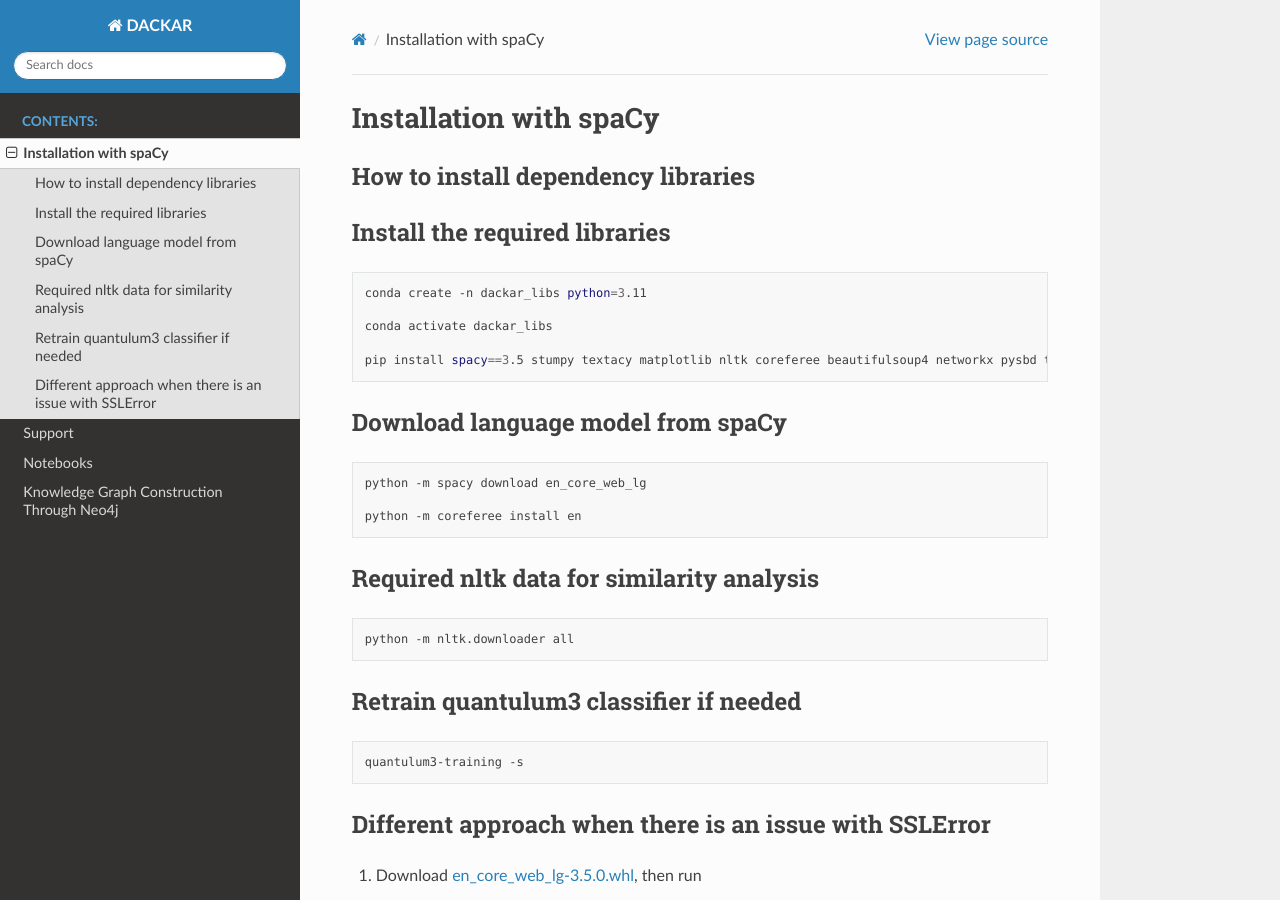
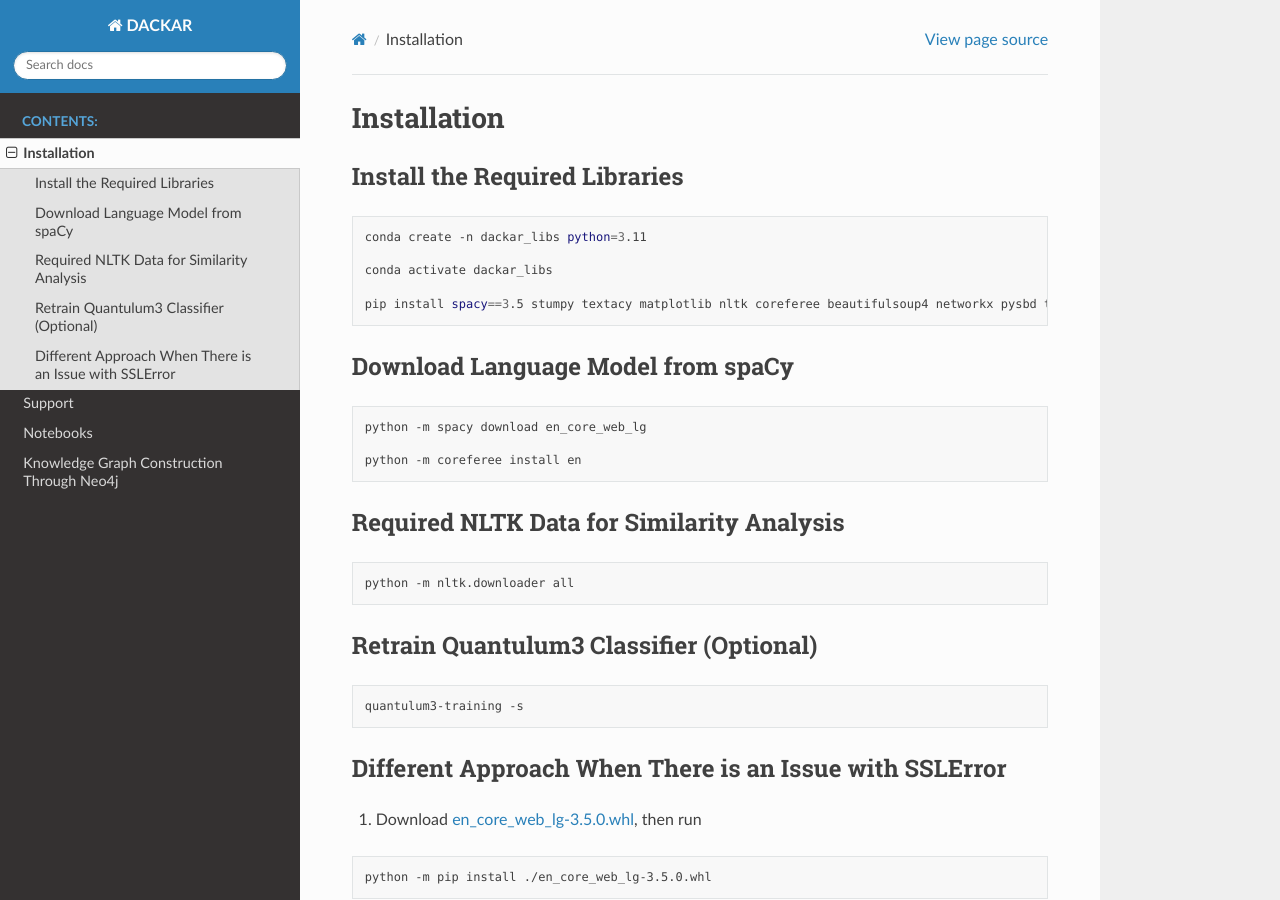
Before and after one commit to idaholab/DACKAR, a Sphinx documentation site: the page built from docs/install_spacy3.5.rst, in a window 1280 px wide and 900 px high. Built offline with Sphinx 7.4.7 and the Read the Docs theme 3.1.0, drawn with Linux system fonts in a browser that asks for light colours; formulas are drawn with MathJax 3; pages that are not in the unit, such as notebooks, are missing from menus.

Commit message:
a couple of format changes

```diff
--- a/docs/install_spacy3.5.rst
+++ b/docs/install_spacy3.5.rst
@@ -1,11 +1,8 @@
-=======================
-Installation with spaCy
-=======================
+============
+Installation
+============
 
-How to install dependency libraries
------------------------------------
-
-Install the required libraries
+Install the Required Libraries
 ------------------------------
 
 .. code-block:: bash
@@ -19,7 +16,7 @@ Install the required libraries
 ..  conda install -c conda-forge pandas
 .. scikit-learn 1.2.2 is required for quantulum3
 
-Download language model from spaCy
+Download Language Model from spaCy
 ----------------------------------
 
 .. code-block:: bash
@@ -29,22 +26,22 @@ Download language model from spaCy
   python -m coreferee install en
 
 
-Required nltk data for similarity analysis
+Required NLTK Data for Similarity Analysis
 ------------------------------------------
 
 .. code-block:: bash
 
   python -m nltk.downloader all
 
-Retrain quantulum3 classifier if needed
----------------------------------------
+Retrain Quantulum3 Classifier (Optional)
+----------------------------------------
 
 .. code-block:: bash
 
   quantulum3-training -s
 
 
-Different approach when there is an issue with SSLError
+Different Approach When There is an Issue with SSLError
 -------------------------------------------------------
 
 1. Download en_core_web_lg-3.5.0.whl_, then run
--- a/docs/knowledge_graph.rst
+++ b/docs/knowledge_graph.rst
@@ -2,7 +2,7 @@
 Knowledge Graph Construction Through Neo4j
 ==========================================
 
-Install additional required libraries
+Install Additional Required Libraries
 -------------------------------------
 
 In order to communicate with neo4j_ Desktop graph database, the neo4j_python_driver_ need to be installed:
--- a/docs/notebooks/index.rst
+++ b/docs/notebooks/index.rst
@@ -3,7 +3,8 @@ Usage Notebooks
 ===============
 
 .. toctree::
-    :maxdepth: 1
+    :maxdepth: 2
+    :caption: Contents:
 
     Preprocessing Demo <PreprocessingDemo.ipynb>
     Abbreviation Handler Demo <abbreviationHandlerDemo.ipynb>
```
Also changed, not shown: 4 other files.
